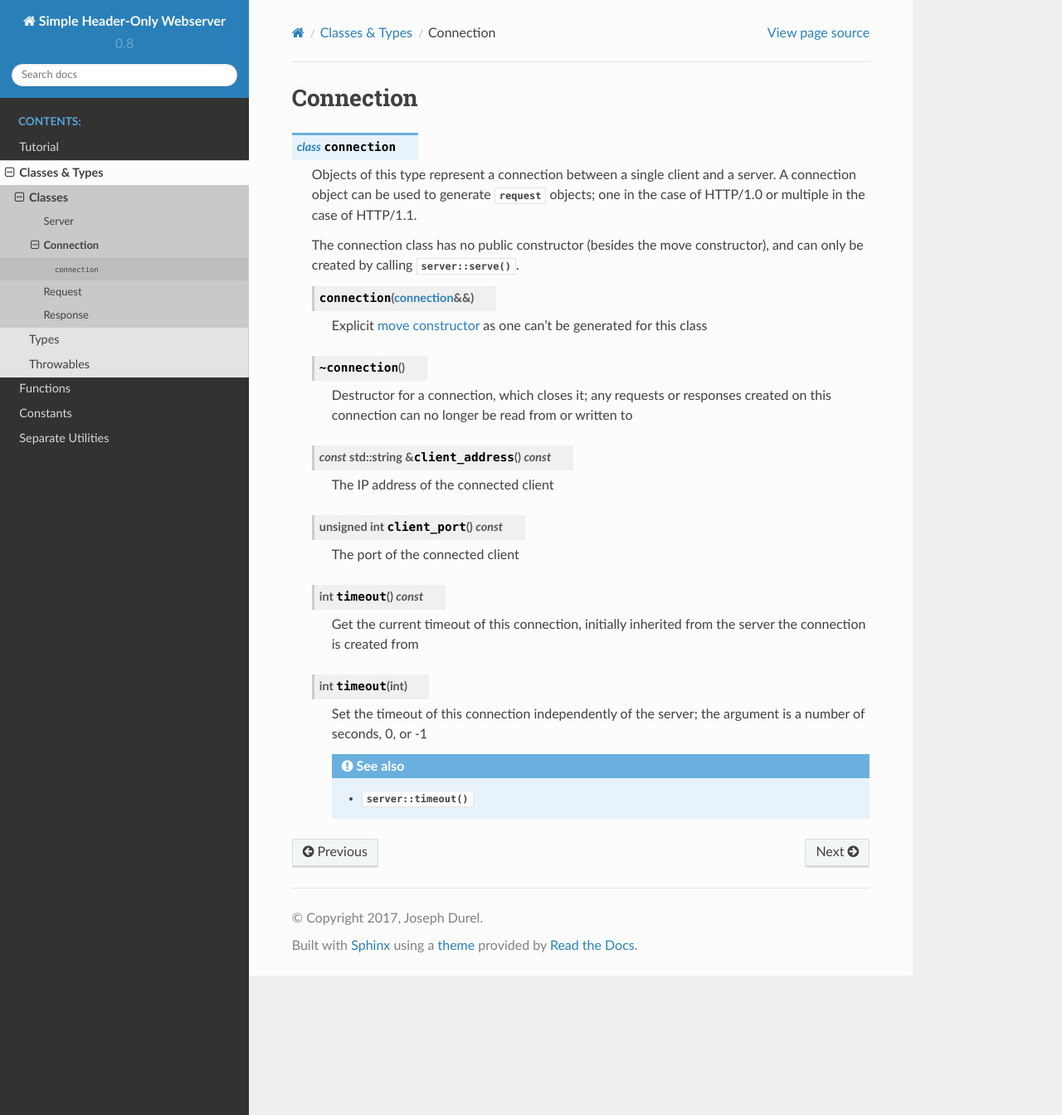
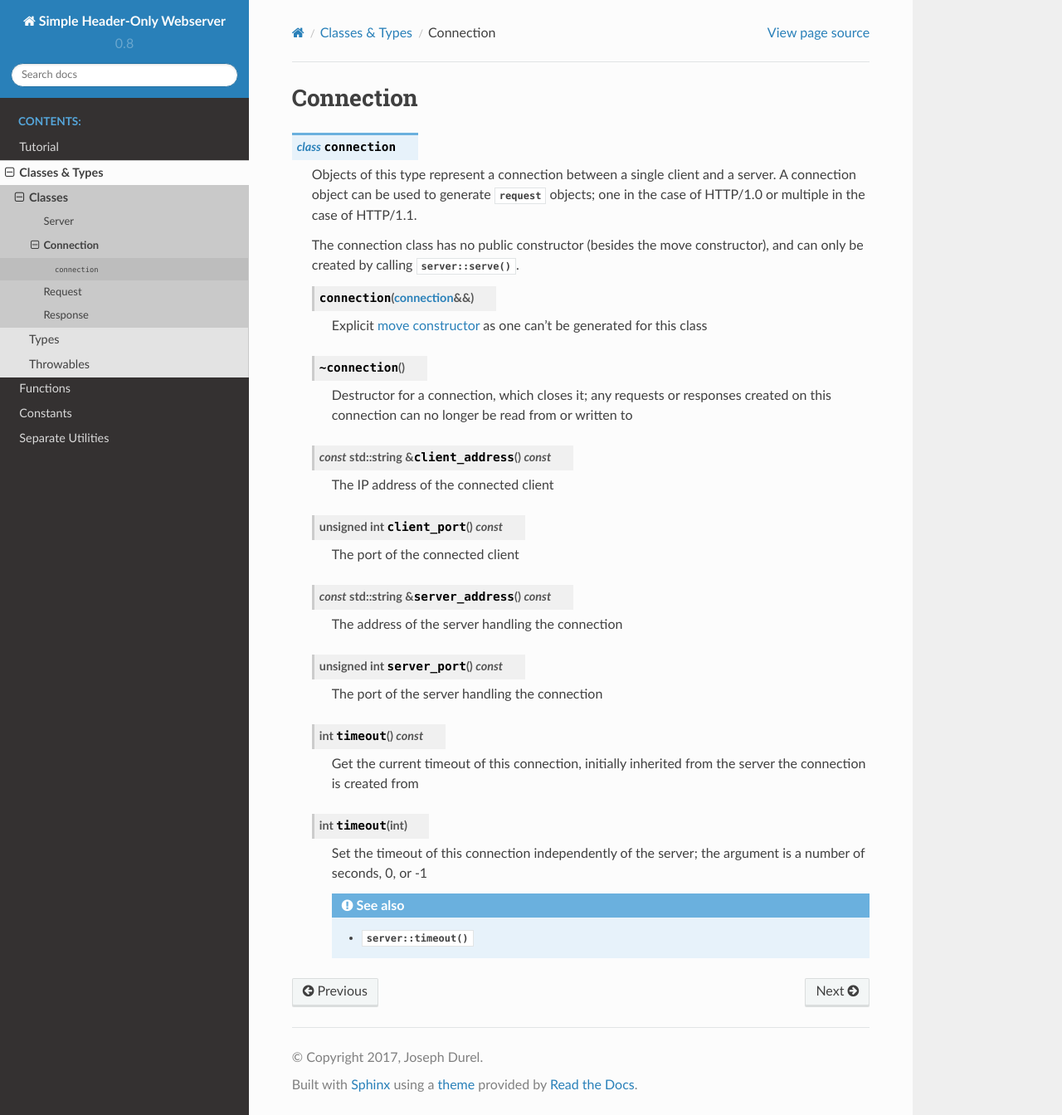
Before and after one commit to JadeMatrix/SHOW, a Sphinx documentation site: the page built from doc/Connection.rst, in a window 1280 px wide and 1344 px high. Shown: the whole window at 83% size. Built offline with Sphinx 7.4.7 and the Read the Docs theme 2.0.0, drawn with Linux system fonts in a browser that asks for light colours.

Commit message:
Added accessors to `connection` for the server address & port in addition to the ones for the client

```diff
--- a/doc/Connection.rst
+++ b/doc/Connection.rst
@@ -28,6 +28,14 @@ Connection
 
         The port of the connected client
 
+    .. cpp:function:: const std::string& server_address() const
+
+        The address of the server handling the connection
+
+    .. cpp:function:: unsigned int server_port() const
+
+        The port of the server handling the connection
+
     .. cpp:function:: int timeout() const
 
         Get the current timeout of this connection, initially inherited from the server the connection is created from
```
Also changed, not shown: 1 other file.
